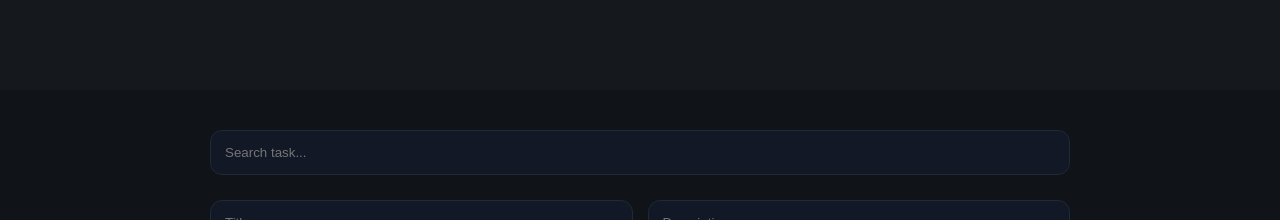
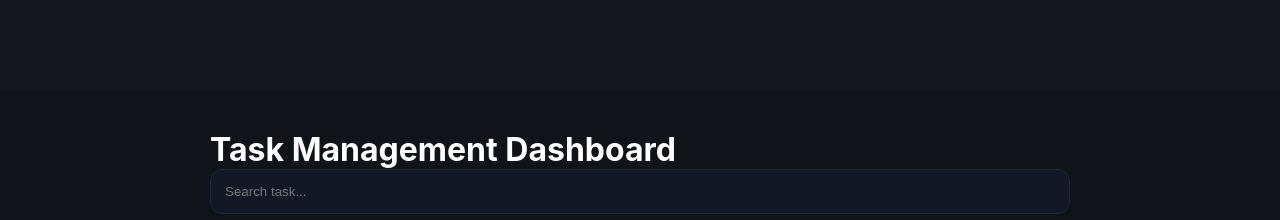
Before and after one commit to AmarJeetSharma6802/taskFronted, a React (Vite) app: page /dashboard in a window 1280 px wide. Shown: the part 1820-2040 px from the top of the page. Built offline with nearby package versions, Linux system fonts and the light colour scheme.

Commit message:
add classes in heading

```diff
--- a/src/App.css
+++ b/src/App.css
@@ -4,7 +4,9 @@
     padding:40px 20px;
     color:white;
 }
-
+.task_heading{
+    color:white;
+}
 .search-input{
     width:100%;
     padding:14px;
--- a/src/component/Task.jsx
+++ b/src/component/Task.jsx
@@ -72,6 +72,8 @@ const filteredTasks = tasks.filter((task) =>
   return (
     <div className="task-container">
 
+    <h1 className="task_heading">Task Management Dashboard</h1>
+
       <input
   className="search-input"
   placeholder="Search task..."
```
